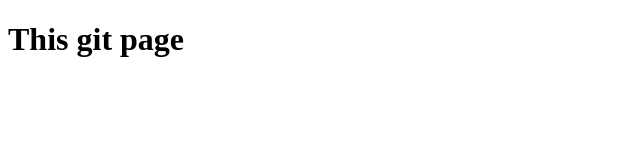
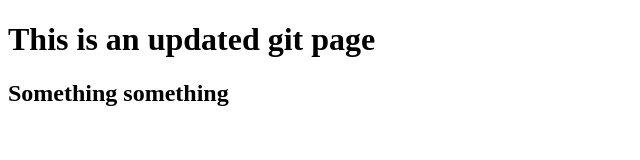
Before and after one commit to Irstenn/LocationVoiture, a plain HTML site: page index1.html in a window 1280 px wide. Shown: the whole page, without its empty margins (0-640 px from the left). Drawn offline with Linux system fonts and the light colour scheme.

Commit message:
Updated index1 again

```diff
--- a/index1.html
+++ b/index1.html
@@ -6,6 +6,7 @@
     <title>Git text title</title>
 </head>
 <body>
-    <h1>This git page</h1>
+    <h1>This is an updated git page</h1>
+    <h2>Something something</h2>
 </body>
 </html>
```
